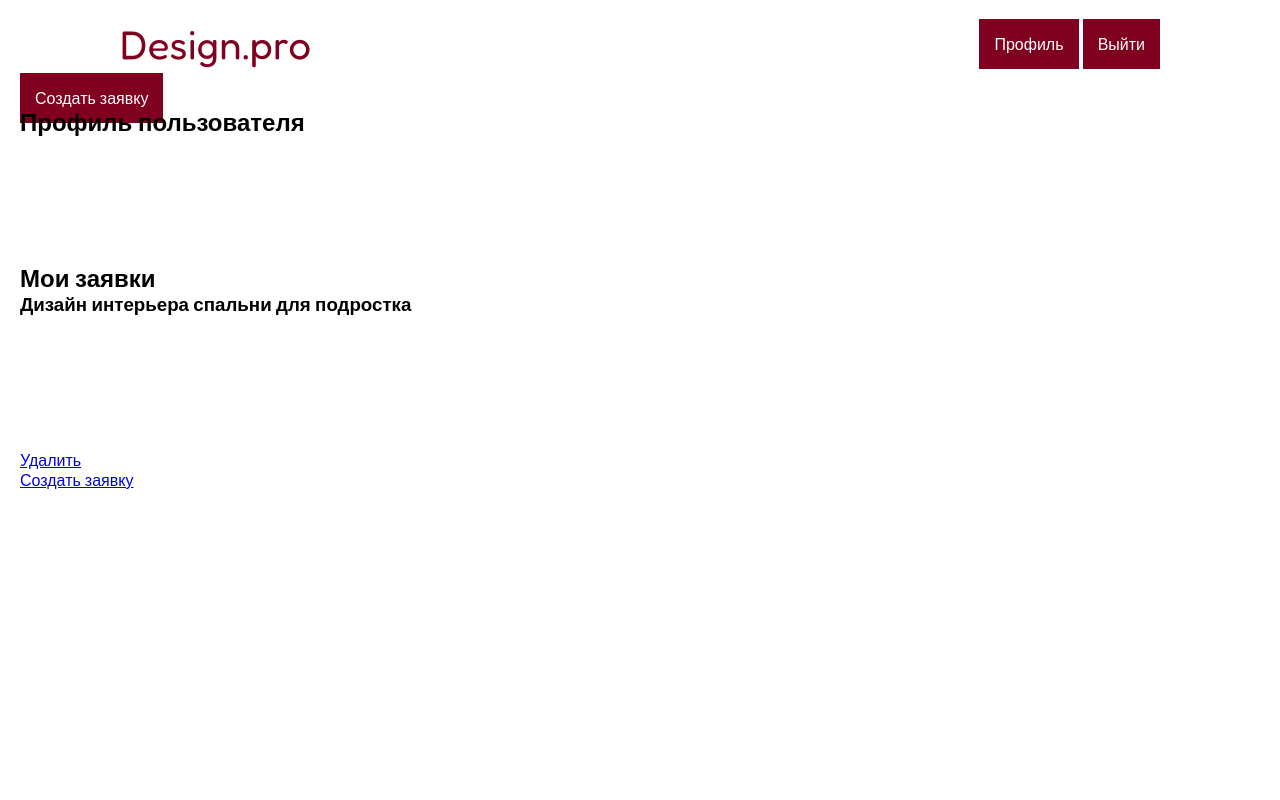
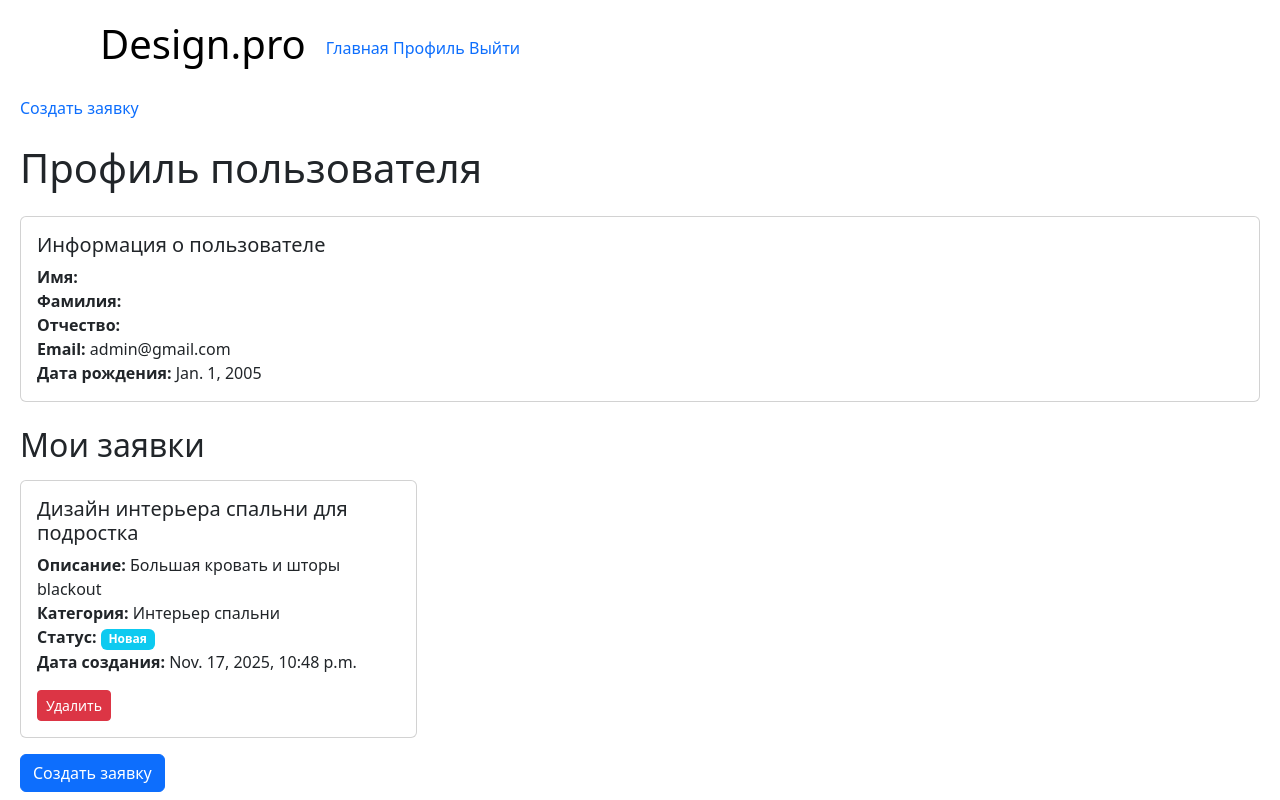
Before and after one commit to Kris577/desingn_pro, a Django app: page /catalog/profile/ in a window 1280 px wide. Run offline with Django 5.2, Linux system fonts and the light colour scheme; a user stored in the database is signed in; data comes from the database, SQL or seed files in the repository; both versions use the stored data as it was after the commit; some libraries are stand-ins or nearby versions.

Commit message:
fix style

```diff
--- a/catalog/static/css/style.css
+++ b/catalog/static/css/style.css
@@ -6,8 +6,17 @@
     box-sizing: border-box;
 }
 
+h1 > a {
+    color: black;
+}
+
+a {
+text-decoration: none;
+}
+
 body {
-    font-family: "Fredoka", sans-serif;
+    max-width: 1440px;
+    margin: auto;
 }
 
 .container {
@@ -16,185 +25,15 @@ body {
     padding: 0px 20px;
 }
 
-ul {
-    margin-left: 20px;
+section {
+    gap: 10px
+    display: flex;
+    flex-decoration: column;
 }
 
-li {
-    color: #ffe17e;
-}
-
-p {
+header {
+    padding: 20px 100px;
     display: flex;
-    flex-direction: column;
-    gap: 7px;
-    color: #fff;
-}
-
-p:last-child {
-    flex-direction: row;
-}
-
-input {
-    width: 100%;
-    padding: 10px;
-}
-
-input[type="checkbox"] {
-    width: 20px;
-}
-
-.button {
-    text-decoration: none;
-    max-width: 150px;
-    width: 100%;
-    background: #800020;
-    color: #fff;
-    padding: 15px;
-}
-
-section {
-    margin-bottom: 50px;
-}
-
-.header {
-    padding: 20px 100px;
-}
-
-.header_inner {
-    display: flex;
-    align-items: center;
-    justify-content: space-between;
-}
-
-.header_logo {
-    font-size: 40px;
-    text-decoration: none;
-    color: #800020;
-}
-
-.header_buttons {
-    display: flex;
-    align-items: center;
-    gap: 40px;
-}
-
-.title {
-    text-align: center;
-    color: #800020;
-    margin-bottom: 40px;
-    font-size: 40px;
-}
-
-label {
-    color: #fff;
-}
-
-.register {
-    display: flex;
-    flex-direction: column;
+    justify_content: space-between;
     align-items: center;
 }
-
-.register_form {
-    max-width: 700px;
-    width: 100%;
-    background: #800020;
-    padding: 50px;
-    display: flex;
-    flex-direction: column;
-    gap: 20px;
-}
-
-.register_button {
-    background: red;
-    padding: 10px;
-    border: none;
-    cursor: pointer;
-}
-
-.login {
-    display: flex;
-    flex-direction: column;
-    align-items: center;
-}
-
-.login_form {
-    max-width: 700px;
-    width: 100%;
-    background: #800020;
-    padding: 50px;
-    display: flex;
-    flex-direction: column;
-    gap: 20px;
-}
-
-.login_button {
-    background: red;
-    padding: 10px;
-    border: none;
-    cursor: pointer;
-}
-
-.application {
-    display: flex;
-    flex-direction: column;
-    align-items: center;
-}
-
-.application__wrap {
-    display: flex;
-    flex-direction: column;
-    gap: 10px;
-}
-
-.application__form {
-    max-width: 700px;
-    width: 100%;
-    background: #800020;
-    padding: 50px;
-    display: flex;
-    flex-direction: column;
-    gap: 20px;
-}
-
-.application__button {
-    background: red;
-    padding: 10px;
-    border: none;
-    cursor: pointer;
-}
-
-.completed__list {
-    display: flex;
-    flex-direction: column;
-    align-items: center;
-    justify-content: space-between;
-    gap: 20px;
-}
-
-.completed__card {
-    padding: 15px;
-    width: 100%;
-    max-width: 50%;
-    display: flex;
-    gap: 20px;
-    border: 2px solid gray;
-}
-
-.completed__content {
-    display: flex;
-    flex-direction: column;
-    gap: 20px;
-
-}
-
-.completed__item {
-    display: flex;
-    flex-direction: column;
-    gap: 7px;
-}
-
-img {
-    width: 200px;
-}
--- a/catalog/templates/base.html
+++ b/catalog/templates/base.html
@@ -1,23 +1,24 @@
-{% load static %}
-
 <!DOCTYPE html>
 <html lang="ru">
 <head>
     <meta charset="UTF-8">
     <meta name="viewport" content="width=device-width, initial-scale=1.0">
     <meta http-equiv="X-UA-Compatible" content="ie=edge">
-    <title>{% block title %} {% endblock %}</title>
+    {% load django_bootstrap5 %}
+    {% bootstrap_css %}
+    {% load static %}
+    {% block title %} {% endblock %}
     <script defer src="{% static 'dist/js/bootstrap.bundle.min.js' %}"></script>
     <!--<link href="{% static 'dist/css/bootstrap.min.css' %}" rel="stylesheet">-->
     <link type="text/css" href="{% static 'css/style.css' %}" rel="stylesheet" />
 </head>
 <body>
     <header class="header">
+        <h1><a class="header_logo" href="{% url 'index' %}">Design.pro</a></h1>
         <div class="container">
-            <div class="header_inner">
-                <a class="header_logo" href="{% url 'index' %}">Design.pro</a>
-                <div class="header__buttons">
+            <div class="header_buttons">
                 {% if user.is_authenticated %}
+                <a class="header_logo" href="{% url 'index' %}">Главная</a>
                 <a href="{% url 'profile' %}" class="header__button button">Профиль</a>
                 <a href="{% url 'logout' %}" class="header_button button">Выйти</a>
                 {% else %}
@@ -26,11 +27,12 @@
                 {% endif %}
             </div>
         </div>
-        </div>
     </header>
     <main>
         <div class="container">
+            {% if user.is_authenticated %}
             <a href="{% url 'create_applications' %}" class="header_button button">Создать заявку</a>
+            {% endif %}
             {% block content %}
             {% endblock %}
         </div>
--- a/catalog/templates/profile.html
+++ b/catalog/templates/profile.html
@@ -1,42 +1,46 @@
 {% extends "base.html" %}
 
+{% block title %}<title> Профиль </title>{% endblock %}
 {% block content %}
-<section class="profile">
-    <h2 class="profile_title">Профиль пользователя</h2>
-
-    <div class="profile_info">
-        <p class="profile_field"><strong>Имя:</strong> {{ user.first_name }}</p>
-        <p class="profile_field"><strong>Фамилия:</strong> {{ user.last_name }}</p>
-        <p class="profile_field"><strong>Отчество:</strong> {{ user.patronymic }}</p>
-        <p class="profile_field"><strong>Email:</strong> {{ user.email }}</p>
-        <p class="profile_field"><strong>Дата рождения:</strong> {{ user.date_of_birth }}</p>
+    <h1 class="my-4">Профиль пользователя</h1>
+    <div class="card mb-4">
+        <div class="card-body">
+            <h5 class="card-title">Информация о пользователе</h5>
+            <p class="card-text">
+                <strong>Имя:</strong> {{ user.first_name }}<br>
+                <strong>Фамилия:</strong> {{ user.last_name }}<br>
+                <strong>Отчество:</strong> {{ user.patronymic }}<br>
+                <strong>Email:</strong> {{ user.email }}<br>
+                <strong>Дата рождения:</strong> {{ user.date_of_birth }}
+            </p>
+        </div>
     </div>
 
-    <h2 class="profile_title">Мои заявки</h2>
+    <h2 class="my-3">Мои заявки</h2>
 
     {% if user_applications %}
-        <div class="profile_applications">
+        <div class="row">
             {% for application in user_applications %}
-                <div class="profile_card">
-                    <div class="profile_header">
-                        <h3 class="profile_heading">{{ application.title }}</h3>
-                        <p class="card_time">{{ application.created_at }}</p>
-                    </div>
-                    <div class="profile_body">
-                        <p class="card_description"><strong>Описание:</strong> {{ application.description }}</p>
-                        <p class="card_category"><strong>Категория:</strong> {{ application.category }}</p>
-                        <p class="card_status"><strong>Статус:</strong> {{ application.get_status_display }}</p>
-                    </div>
-                    <div class="profile_buttons">
-                        <a href="{% url 'delete_application' application.id %}" class="profile_delete">Удалить</a>
+                <div class="col-md-6 col-lg-4 mb-3">
+                    <div class="card h-100">
+                        <div class="card-body d-flex flex-column">
+                            <h5 class="card-title">{{ application.title }}</h5>
+                            <p class="card-text flex-grow-1">
+                                <strong>Описание:</strong> {{ application.description }}<br>
+                                <strong>Категория:</strong> {{ application.category }}<br>
+                                <strong>Статус:</strong> <span class="badge {% if application.status == 'new' %}bg-info{% elif application.status == 'in_progress' %}bg-warning{% else %}bg-success{% endif %}">{{ application.get_status_display }}</span><br>
+                                <strong>Дата создания:</strong> {{ application.created_at }}
+                            </p>
+                            <div class="mt-auto">
+                                <a href="{% url 'delete_application' application.id %}" class="btn btn-sm btn-danger">Удалить</a>
+                            </div>
+                        </div>
                     </div>
                 </div>
             {% endfor %}
         </div>
-
     {% else %}
-        <p class="profile_message">У вас пока нет заявок</p>
+        <p class="text-muted">У вас пока нет заявок.</p>
     {% endif %}
-    <a href="{% url 'create_applications' %}" class="profile_create">Создать заявку</a>
-</section>
+    <a href="{% url 'create_applications' %}" class="btn btn-primary">Создать заявку</a>
 {% endblock %}
--- a/desing_pro/settings.py
+++ b/desing_pro/settings.py
@@ -23,6 +23,7 @@ INSTALLED_APPS = [
     'django.contrib.contenttypes',
     'django.contrib.sessions',
     'django.contrib.messages',
+    'django_bootstrap5',
     'django.contrib.staticfiles',
     'catalog.apps.CatalogConfig',
 ]
```
Also changed, not shown: catalog/templates/create_application.html (+17 -33 lines), catalog/templates/delete_application.html (+19 -9 lines), catalog/templates/index.html (+20 -15 lines), catalog/templates/registration/login.html (+18 -9 lines), catalog/templates/registration/register.html (+19 -12 lines), db.sqlite3, media/applications/ofis.jpg (added). Lines whose indentation alone changed are shown as unchanged.
